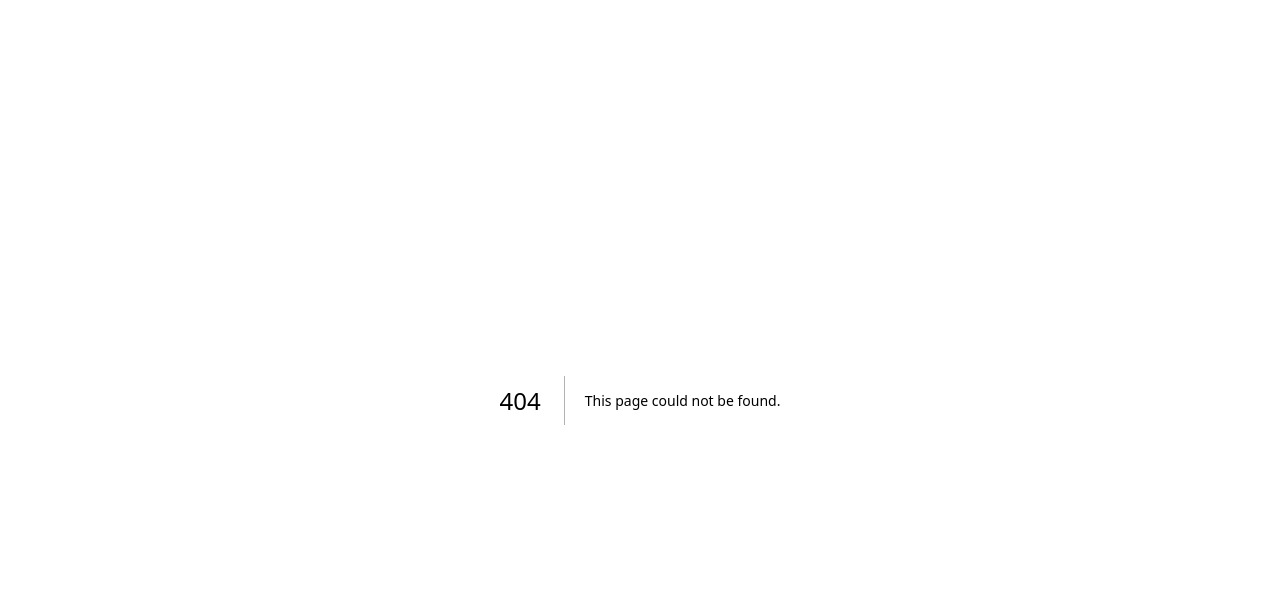
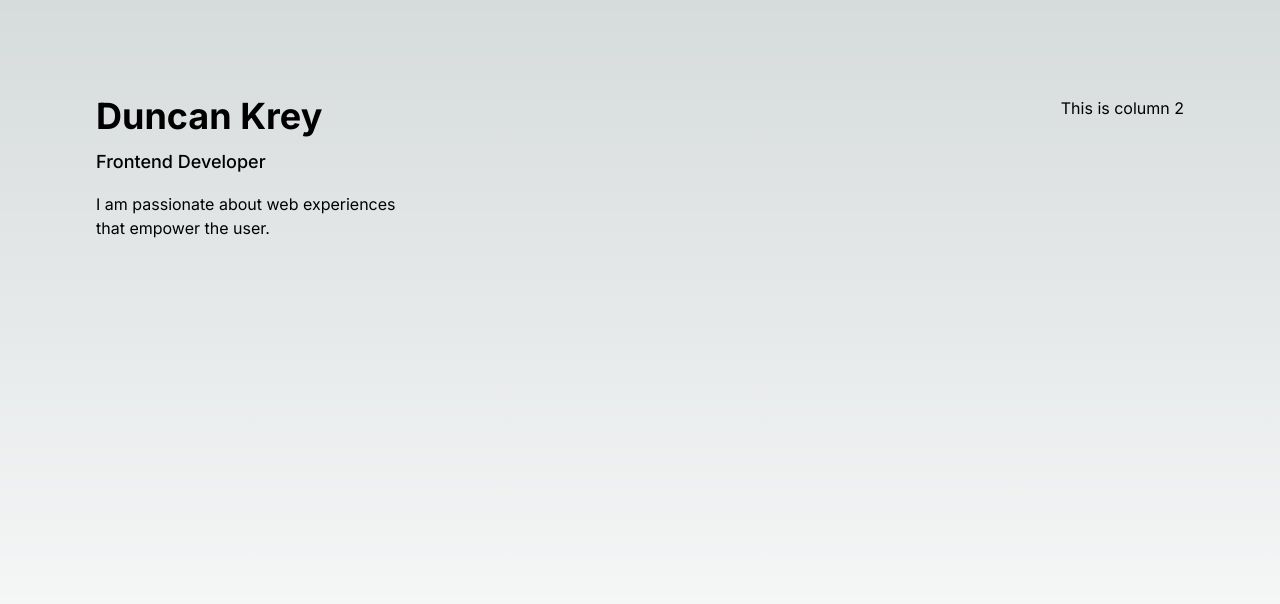
Before and after one commit to duncrob/personal-site, a Next.js app: page /practice in a window 1280 px wide. Before the commit this address had no page. Shown: the top 604 px of the page. Built offline with nearby package versions, Linux system fonts and the light colour scheme.

Commit message:
Started home page, laid out with columns

```diff
--- /dev/null
+++ b/src/app/practice/page.js
@@ -0,0 +1,18 @@
+import Image from 'next/image'
+
+export default function Home() {
+  return (
+    <div className='mx-auto min-h-screen max-w-screen-xl px-6 md:px-12 lg:px-24'>
+      <div className='lg:flex lg:justify-between lg:gap-4'>
+        <header className='lg:py-24'>
+          <h1 className='text-4xl font-bold'>Duncan Krey</h1>
+          <h2 className='mt-3 text-lg font-medium'>Frontend Developer</h2>
+          <p className='max-w-xs mt-4'>I am passionate about web experiences that empower the user.</p>
+        </header>
+        <div className='lg:py-24'>
+          This is column 2
+        </div>
+      </div>
+    </div>
+  )
+}
```
